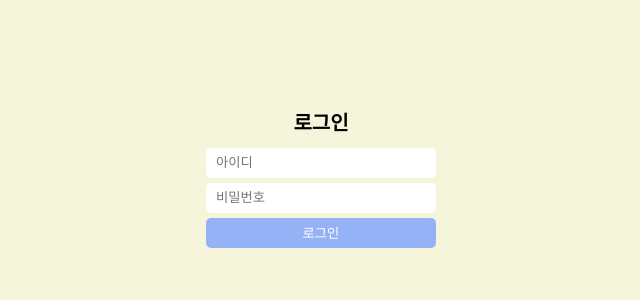
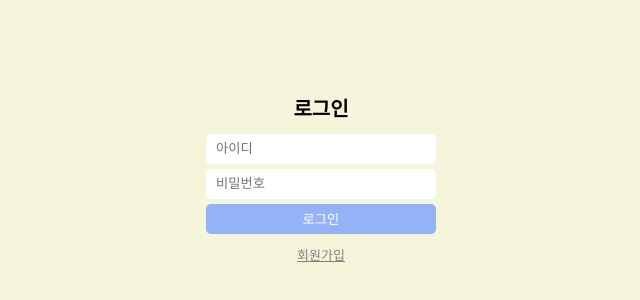
Before and after one commit to AND-SOPT-WEB/SeonghuiMoon, a React (Vite) app in the folder week4/: page / in a window 1280 px wide. Shown: the part 220-520 px from the top of the page, without its empty margins (319-959 px from the left). Built offline with nearby package versions, Linux system fonts and the light colour scheme.

Commit message:
feat: 회원가입 버튼 구현

```diff
--- a/week4/src/App.tsx
+++ b/week4/src/App.tsx
@@ -1,6 +1,7 @@
 import { createBrowserRouter, RouterProvider } from "react-router-dom";
 import LoginPage from "./pages/LoginPage";
 import HomePage from "./pages/HomePage";
+import SignUpPage from "./pages/SignUpPage";
 
 const router = createBrowserRouter([
   {
@@ -11,6 +12,10 @@ const router = createBrowserRouter([
     path: "/home",
     element: <HomePage />,
   },
+  {
+    path: "/signup",
+    element: <SignUpPage />,
+  },
 ]);
 
 function App() {
--- a/week4/src/pages/LoginPage.tsx
+++ b/week4/src/pages/LoginPage.tsx
@@ -1,15 +1,23 @@
 import styled from "@emotion/styled";
 import Input from "../components/input/Input";
 import Button from "../components/button/Button";
+import { useNavigate } from "react-router-dom";
 
 const LoginPage = () => {
+  const navigate = useNavigate();
+
+  const handleSignUpBtnClick = () => {
+    navigate("/signup");
+  };
+
   return (
     <LoginPageContainer>
       <LoginBox>
         <InputTitle>로그인</InputTitle>
         <Input placeholder="아이디" />
         <Input placeholder="비밀번호" type="password" />
-        <Button text="로그인"/>
+        <Button text="로그인" />
+        <SignInBtn onClick={handleSignUpBtnClick}>회원가입</SignInBtn>
       </LoginBox>
     </LoginPageContainer>
   );
@@ -35,4 +43,15 @@ const InputTitle = styled.div`
   margin-bottom: 1rem;
 `;
 
+const SignInBtn = styled.div`
+  font-size: 1.3rem;
+  margin-top: 1rem;
+  color: ${({ theme }) => theme.COLORS.GREY};
+
+  &:hover {
+    color: ${({ theme }) => theme.COLORS.BLACK};
+  }
+  cursor: pointer;
+  text-decoration: underline;
+`;
 export default LoginPage;
--- /dev/null
+++ b/week4/src/pages/SignUpPage.tsx
@@ -0,0 +1,5 @@
+const SignUpPage = () => {
+  return <div>SignUpPage</div>;
+};
+
+export default SignUpPage;
--- a/week4/src/styles/Theme.ts
+++ b/week4/src/styles/Theme.ts
@@ -3,6 +3,7 @@ const COLORS = {
   WHITE: "#FFFFFF",
   BLUE1: "#95B2F7",
   BLUE2: "#0098C1",
+  GREY: "#808080",
 };
 
 const THEME = { COLORS };
--- a/week4/src/styles/emotion.d.ts
+++ b/week4/src/styles/emotion.d.ts
@@ -7,6 +7,7 @@ declare module "@emotion/react" {
       WHITE: string;
       BLUE1: string;
       BLUE2: string;
+      GREY: string;
     };
   }
 }
```
